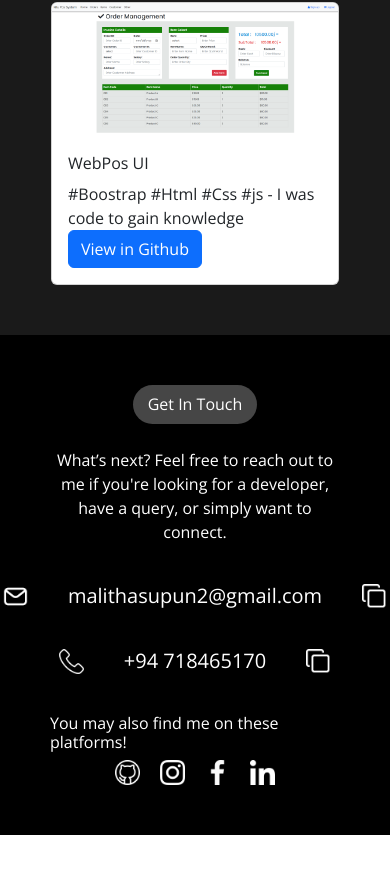
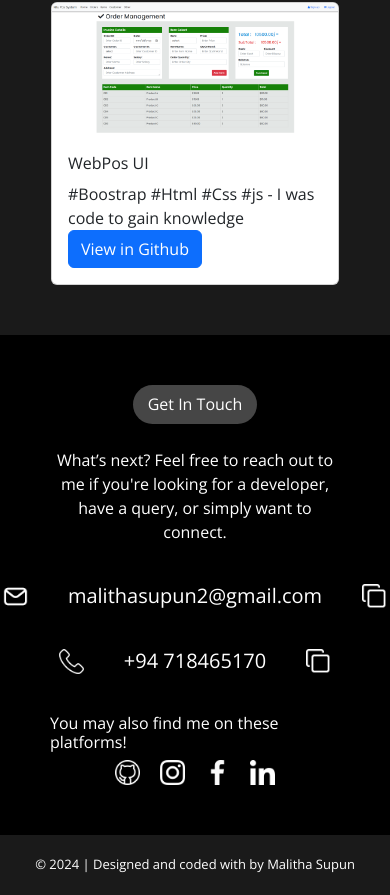
Before and after one commit to MalithaSupun/my-Portfolio, a React (Vite) app: page / in a window 390 px wide. Shown: the part 3939-4834 px from the top of the page. Before the commit the page ends 4774 px from the top, so only its background shows below. Built offline with nearby package versions, Linux system fonts and the light colour scheme.

Commit message:
responsive done

```diff
--- a/src/App.jsx
+++ b/src/App.jsx
@@ -19,7 +19,7 @@ function App() {
       <Skills />
       <Projects/>
       <Getintouch />
-      {/* <Footer /> */}
+      <Footer />
     </>
   )
 }
--- a/src/Components/Footer.jsx
+++ b/src/Components/Footer.jsx
@@ -4,7 +4,7 @@ const Footer = () => {
   return (
     <>
      <div class="footer-content">
-            <p>&copy; 2024 | Designed and coded with by Malitha Supun</p>
+            <p id='footer-p-tag'>&copy; 2024 | Designed and coded with by Malitha Supun</p>
         </div>
     </>
   )
--- a/src/index.css
+++ b/src/index.css
@@ -656,8 +656,10 @@
   max-width: 25px;
   max-height: 25px;
 }
-
-
 /*get in touch*/
-
+/*footer*/
+#footer-p-tag {
+  font-size: 13px;
 }
+/*footer*/
+}
```
